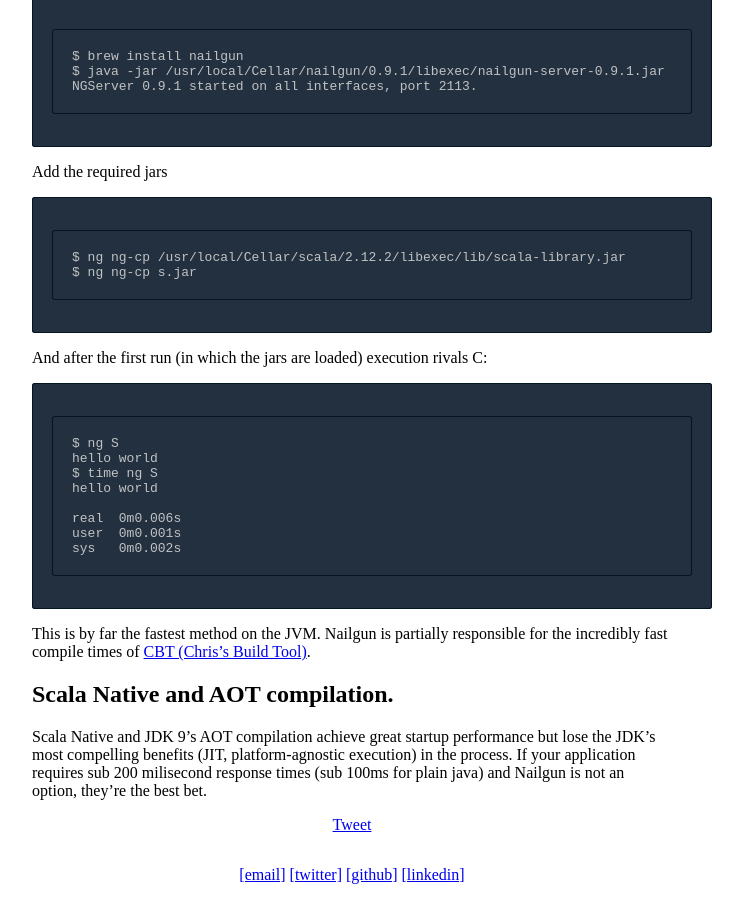
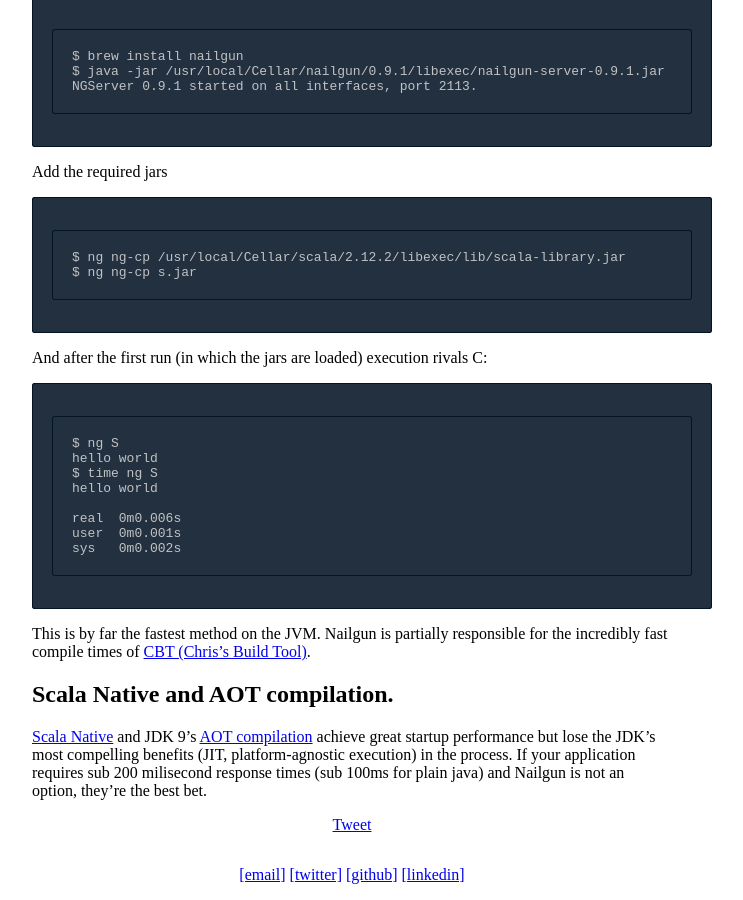
Before and after one commit to AugustNagro/augustnagro.github.io, a Jekyll site: the page built from _posts/2017-6-9-jvm-startup.md, in a window 1280 px wide and 900 px high, scrolled down 5819 px. Shown: the whole window, without its empty margins (288-1031 px from the left). Built offline with Jekyll 4.4.1, drawn with Linux system fonts in a browser that asks for light colours; comment, search, counter and statistics services are not loaded; part of the change alters nothing that is shown.

```diff
--- a/_posts/2017-6-9-jvm-startup.md
+++ b/_posts/2017-6-9-jvm-startup.md
@@ -285,4 +285,4 @@ This is by far the fastest method on the JVM. Nailgun is partially responsible f
 
 ## Scala Native and AOT compilation.
 
-Scala Native and JDK 9's AOT compilation achieve great startup performance but lose the JDK's most compelling benefits (JIT, platform-agnostic execution) in the process. If your application requires sub 200 milisecond response times (sub 100ms for plain java) and Nailgun is not an option, they're the best bet.
+[Scala Native](scala-native.org) and JDK 9's [AOT compilation](http://openjdk.java.net/jeps/295) achieve great startup performance but lose the JDK's most compelling benefits (JIT, platform-agnostic execution) in the process. If your application requires sub 200 milisecond response times (sub 100ms for plain java) and Nailgun is not an option, they're the best bet.
```
